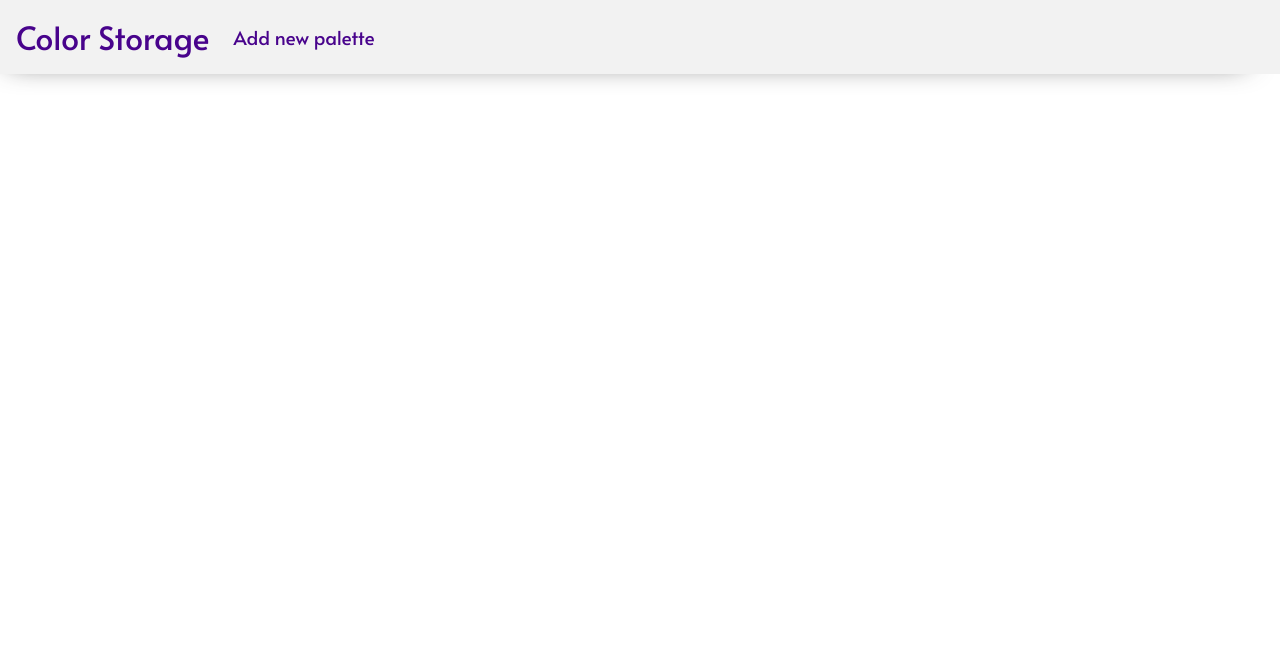
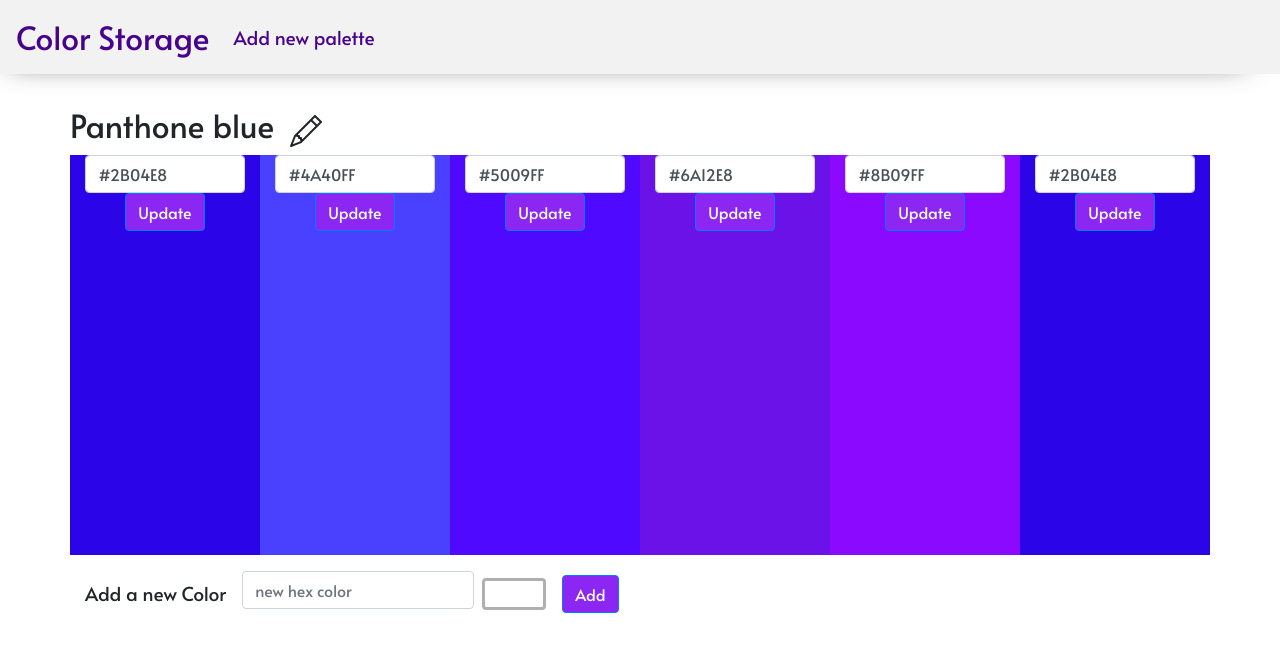
Before and after one commit to frogfreg/colors, a React (Create React App) app: page /editor/0 in a window 1280 px wide. Shown: the top 652 px of the page. Built offline with nearby package versions, Linux system fonts and the light colour scheme; the HTML template or start-up script is replaced by a standard one.

Commit message:
connected two components via router

```diff
--- a/src/ColorBox.js
+++ b/src/ColorBox.js
@@ -15,6 +15,7 @@ function ColorBox(props) {
       <button
         onClick={() => {
           props.updateColor(props.cardId, props.index, colorValue);
+          console.log(props);
         }}
         class="btn btn-primary mr-3 ml-3"
       >
--- a/src/ColorCard.js
+++ b/src/ColorCard.js
@@ -1,5 +1,6 @@
 import React from "react";
 import "./ColorCard.css";
+import { Link } from "react-router-dom";
 
 function ColorCard(props) {
   return (
@@ -7,6 +8,7 @@ function ColorCard(props) {
       <div className="card">
         <h5 className="card-title">
           {props.cardData.name}{" "}
+          <Link to={`/editor/${props.cardData.id}`}>
             <button className="edit-icon btn">
               <svg
                 width="1em"
@@ -22,6 +24,7 @@ function ColorCard(props) {
                 />
               </svg>
             </button>
+          </Link>
         </h5>
         <div className=" card-body container">
           <div className="row">
--- a/src/ColorEditor.js
+++ b/src/ColorEditor.js
@@ -1,10 +1,17 @@
 import React, { useState } from "react";
 import "./ColorEditor.css";
 import ColorBox from "./ColorBox";
+import { useParams } from "react-router-dom";
 function ColorEditor(props) {
   const [newColorInput, setNewColorInput] = useState("");
   const [nameEdit, setNameEdit] = useState(false);
-  const [newName, setNewName] = useState(props.colorInfo.name);
+  let { cardId } = useParams();
+  cardId = parseInt(cardId);
+  const colorInfo = props.cards.find((card) => {
+    return card.id === cardId;
+  });
+  const [newName, setNewName] = useState(colorInfo.name);
+
   return (
     <div className="container">
       <div className="row">
@@ -19,8 +26,9 @@ function ColorEditor(props) {
               value={newName}
             />
             <button
-              onClick={() => {
-                props.updateName(props.colorInfo.id, newName);
+              onClick={(event) => {
+                event.preventDefault();
+                props.updateName(colorInfo.id, newName);
                 setNameEdit(false);
               }}
               class="btn btn-primary mr-3 ml-3"
@@ -30,7 +38,7 @@ function ColorEditor(props) {
           </form>
         ) : (
           <h2>
-            {props.colorInfo.name}
+            {colorInfo.name}
             <svg
               onClick={() => {
                 setNameEdit(true);
@@ -52,13 +60,13 @@ function ColorEditor(props) {
       </div>
 
       <div className="row color-show">
-        {props.colorInfo.colors.map((color, index) => {
+        {colorInfo.colors.map((color, index) => {
           return (
             <ColorBox
               color={color}
               index={index}
               updateColor={props.updateColor}
-              cardId={props.cardId}
+              cardId={cardId}
             />
           );
         })}
--- a/src/Container.js
+++ b/src/Container.js
@@ -3,6 +3,7 @@ import { Route, Switch } from "react-router-dom";
 import Navbar from "./Navbar";
 import ColorDisplay from "./ColorDisplay";
 import ColorEditor from "./ColorEditor";
+
 const examples = [
   {
     name: "Panthone blue",
@@ -55,13 +56,20 @@ function Container() {
     <div>
       <Navbar />
       <Switch>
-        <Route exact path="/" component={<ColorDisplay />}>
+        <Route exact path="/">
           <ColorDisplay cards={cards} />
         </Route>
-        <Route exact path="/editor" component={<ColorDisplay />}>
+        {/* <Route exact path="/editor:cardId">
           <ColorEditor
             colorInfo={cards[0]}
-            cardId={0}
+            cardId={1}
+            updateName={updateName}
+            updateColor={updateColor}
+          />
+        </Route> */}
+        <Route exact path="/editor/:cardId">
+          <ColorEditor
+            cards={cards}
             updateName={updateName}
             updateColor={updateColor}
           />
```
Lines whose indentation alone changed are shown as unchanged.
